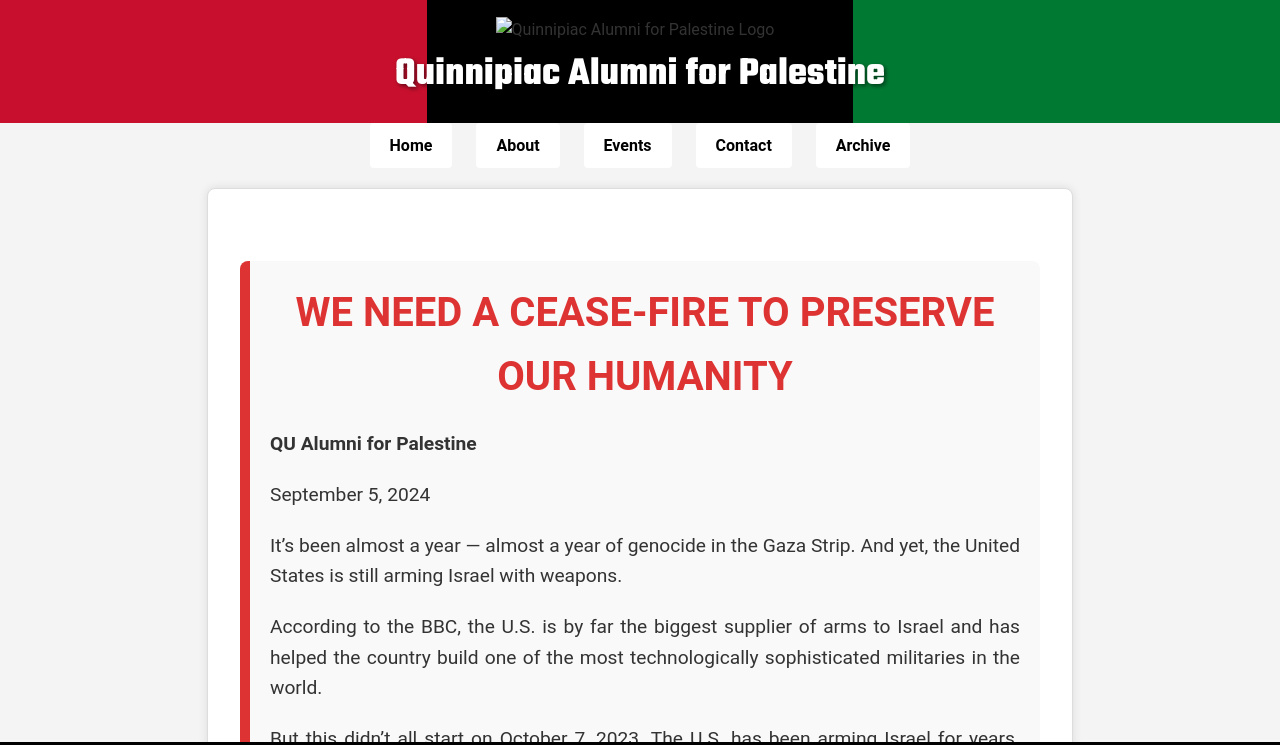
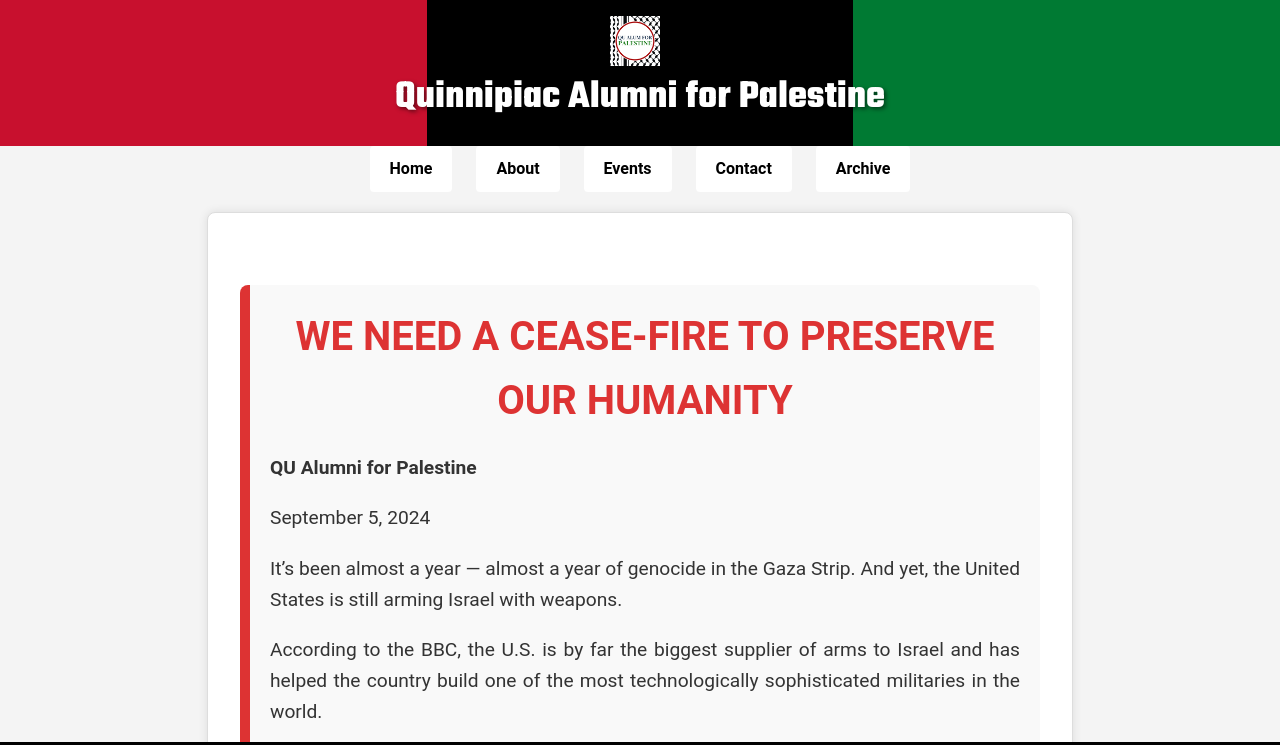
Before and after one commit to thinkula/www.quforpalestine.com, a plain HTML site: page index.html in a window 1280 px wide. Shown: the top 745 px of the page. Drawn offline with Linux system fonts and the light colour scheme.

Commit message:
adding logo and logo code

```diff
--- a/index.html
+++ b/index.html
@@ -33,7 +33,7 @@
 
     <header>
         <div class="header-flag">
-            <img src="path/to/your/logo.png" alt="Quinnipiac Alumni for Palestine Logo" class="logo">
+            <img src="2024_QUAFP_Logo.png" alt="Quinnipiac Alumni for Palestine Logo" class="logo">
             <h1>Quinnipiac Alumni for Palestine</h1>
         </div>
         <nav>
```
Also changed, not shown: about.html (+1 -0 lines), archive.html (+1 -0 lines), contact.html (+1 -0 lines), events.html (+1 -0 lines), 2024_QUAFP_Logo.png (added).
